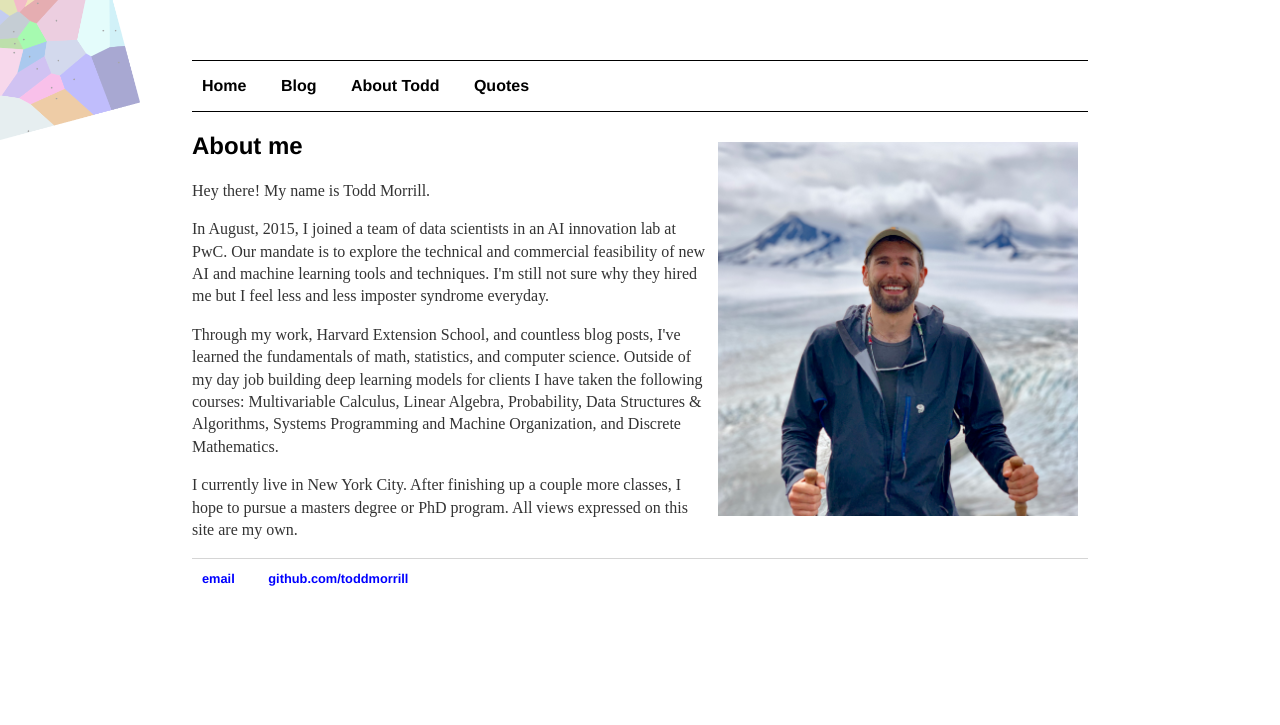
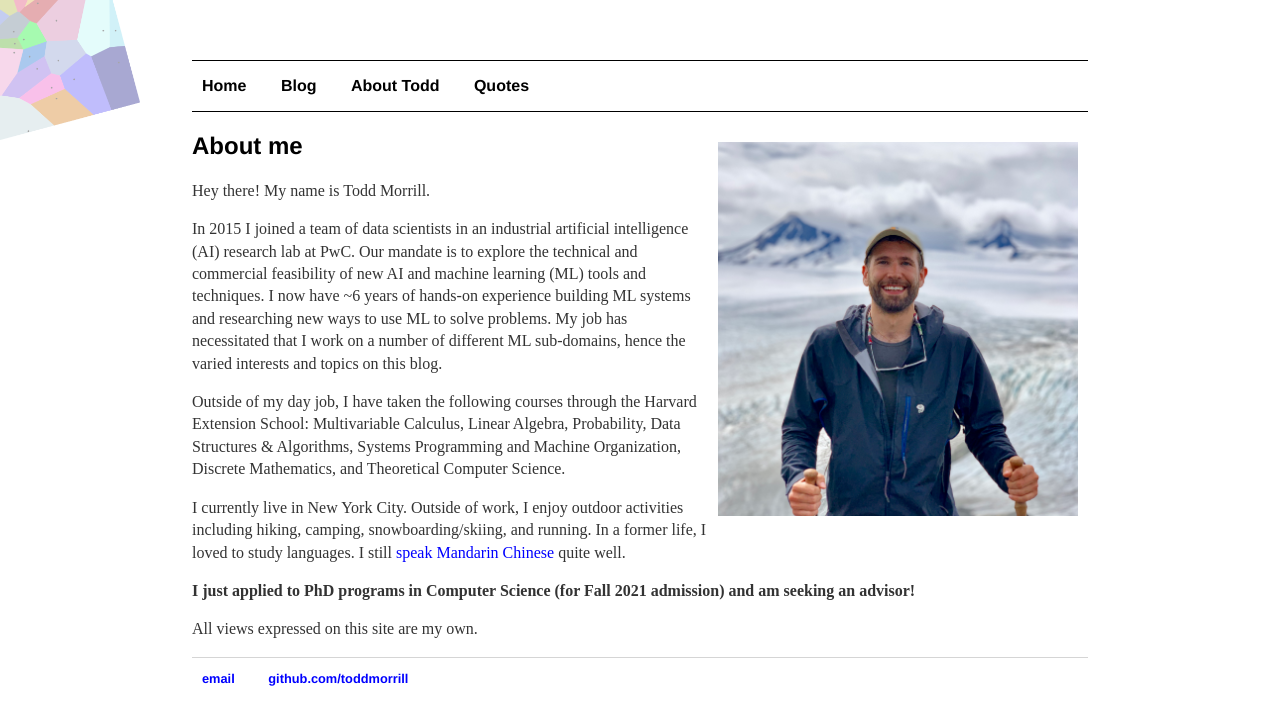
Before and after one commit to ToddMorrill/toddmorrill.github.io, a Jekyll site: the page built from about/index.html, in a window 1280 px wide. Shown: the top 725 px of the page. Built offline with Jekyll 4.4.1, drawn with Linux system fonts in a browser that asks for light colours.

Commit message:
edit about me

```diff
--- a/about/index.html
+++ b/about/index.html
@@ -10,11 +10,17 @@ title: "About me"
 
 <p>Hey there! My name is Todd Morrill.</p>
 <p>
-	In August, 2015, I joined a team of data scientists in an AI innovation lab at PwC. Our mandate is to explore the technical and commercial feasibility of new AI and machine learning tools and techniques. I'm still not sure why they hired me but I feel less and less imposter syndrome everyday.
+	In 2015 I joined a team of data scientists in an industrial artificial intelligence (AI) research lab at PwC. Our mandate is to explore the technical and commercial feasibility of new AI and machine learning (ML) tools and techniques. I now have ~6 years of hands-on experience building ML systems and researching new ways to use ML to solve problems. My job has necessitated that I work on a number of different ML sub-domains, hence the varied interests and topics on this blog.
 </p>
 <p>
-	Through my work, Harvard Extension School, and countless blog posts, I've learned the fundamentals of math, statistics, and computer science. Outside of my day job building deep learning models for clients I have taken the following courses: Multivariable Calculus, Linear Algebra, Probability, Data Structures & Algorithms, Systems Programming and Machine Organization, and Discrete Mathematics.
+	Outside of my day job, I have taken the following courses through the Harvard Extension School: Multivariable Calculus, Linear Algebra, Probability, Data Structures & Algorithms, Systems Programming and Machine Organization, Discrete Mathematics, and Theoretical Computer Science.
 </p>
 <p>
-	I currently live in New York City. After finishing up a couple more classes, I hope to pursue a masters degree or PhD program. All views expressed on this site are my own.
+	I currently live in New York City. Outside of work, I enjoy outdoor activities including hiking, camping, snowboarding/skiing, and running. In a former life, I loved to study languages. I still <a href="https://www.youtube.com/watch?t=330&v=cLvqsdHSou0&feature=youtu.be" target="_blank">speak Mandarin Chinese</a> quite well.
 </p>
+<p>
+	<b>I just applied to PhD programs in Computer Science (for Fall 2021 admission) and am seeking an advisor!</b>
+</p>
+<p>
+	All views expressed on this site are my own.
+</p>
```
